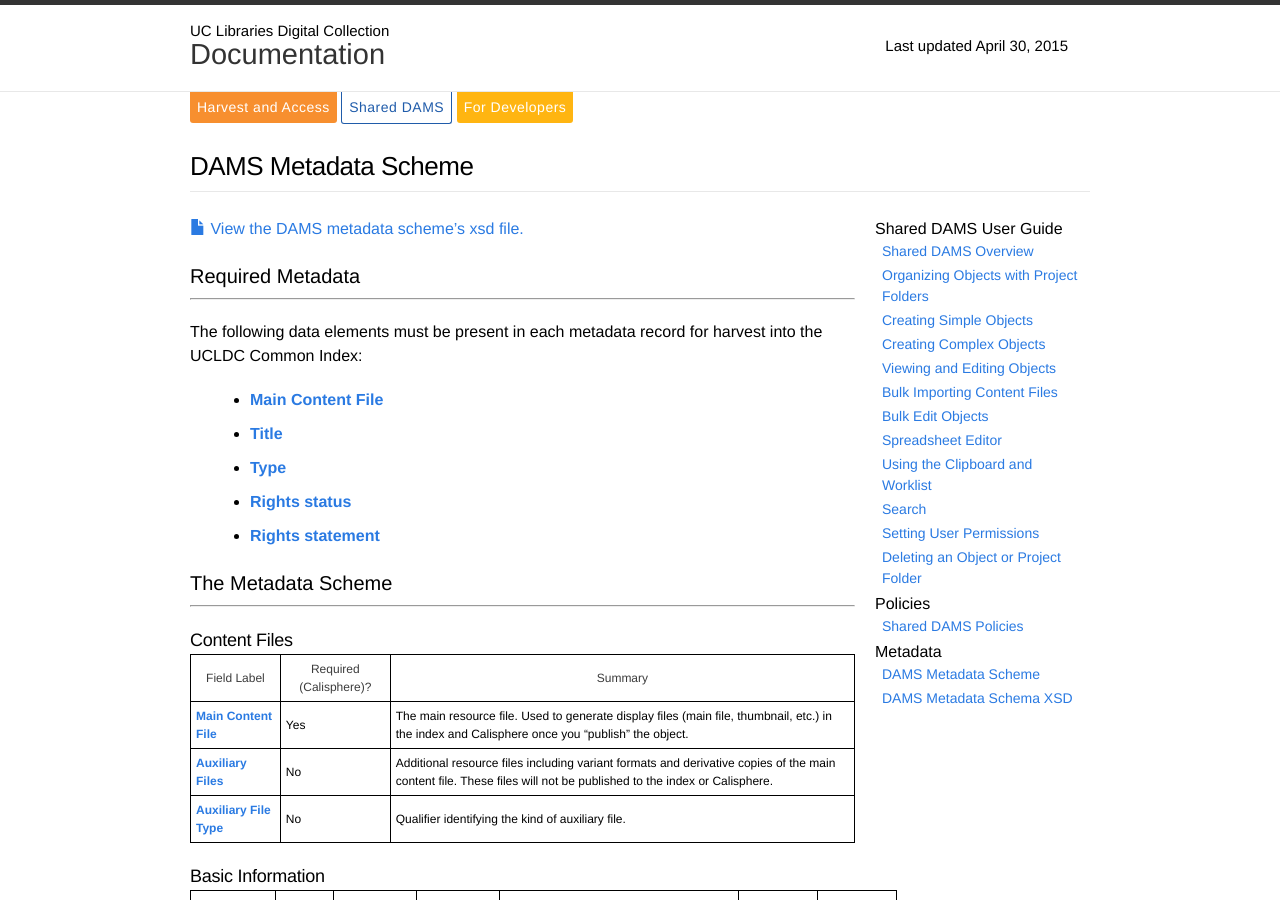
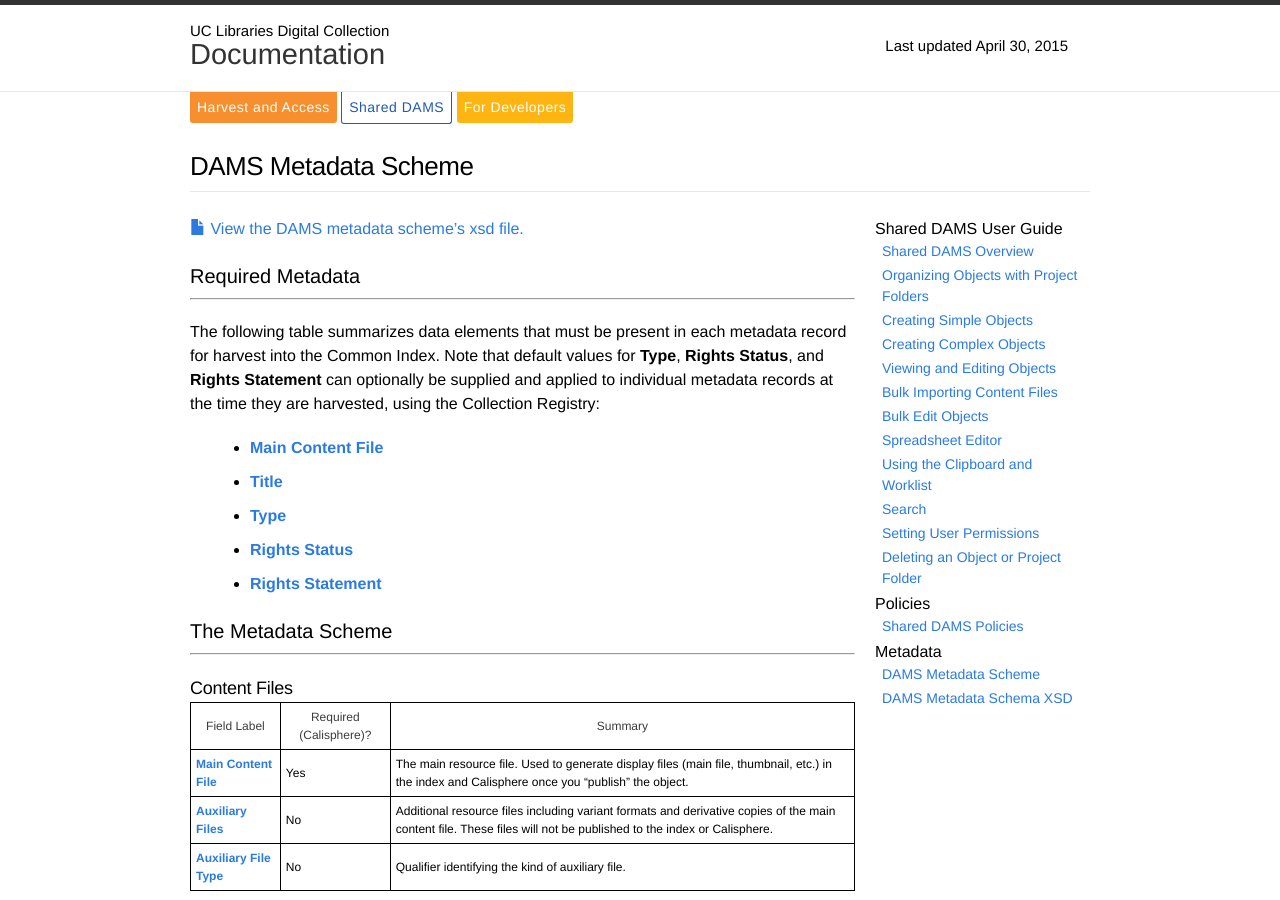
Before and after one commit to ucldc/ucldc-docs, a Jekyll site: the page built from docs/dams/metadata-model.md, in a window 1280 px wide and 900 px high. Built offline with Jekyll 4.4.1, drawn with Linux system fonts in a browser that asks for light colours; nearby versions of some CDN libraries.

Commit message:
Update metadata-model.md

```diff
--- a/docs/dams/metadata-model.md
+++ b/docs/dams/metadata-model.md
@@ -13,13 +13,13 @@
 ##Required Metadata
 ***
 
-The following data elements must be present in each metadata record for harvest into the UCLDC Common Index:
+<p>The following table summarizes data elements that must be present in each metadata record for harvest into the Common Index. Note that default values for <b>Type</b>, <b>Rights Status</b>, and <b>Rights Statement</b> can optionally be supplied and applied to individual metadata records at the time they are harvested, using the Collection Registry:</p>
 
 * <a class="label">Main Content File</a>
 * <a class="label">Title</a>
 * <a class="label">Type</a>
-* <a class="label">Rights status</a>
-* <a class="label">Rights statement</a>
+* <a class="label">Rights Status</a>
+* <a class="label">Rights Statement</a>
 
 
 ##The Metadata Scheme
```
